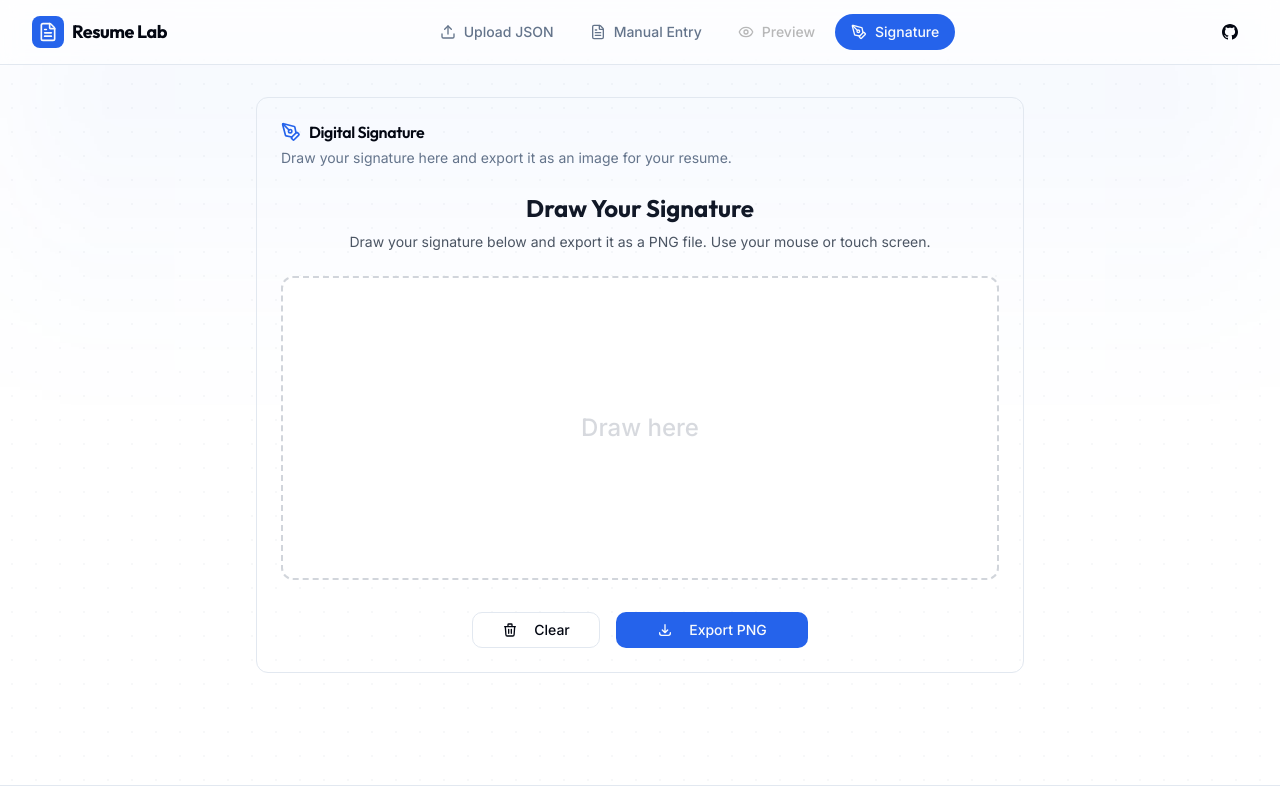
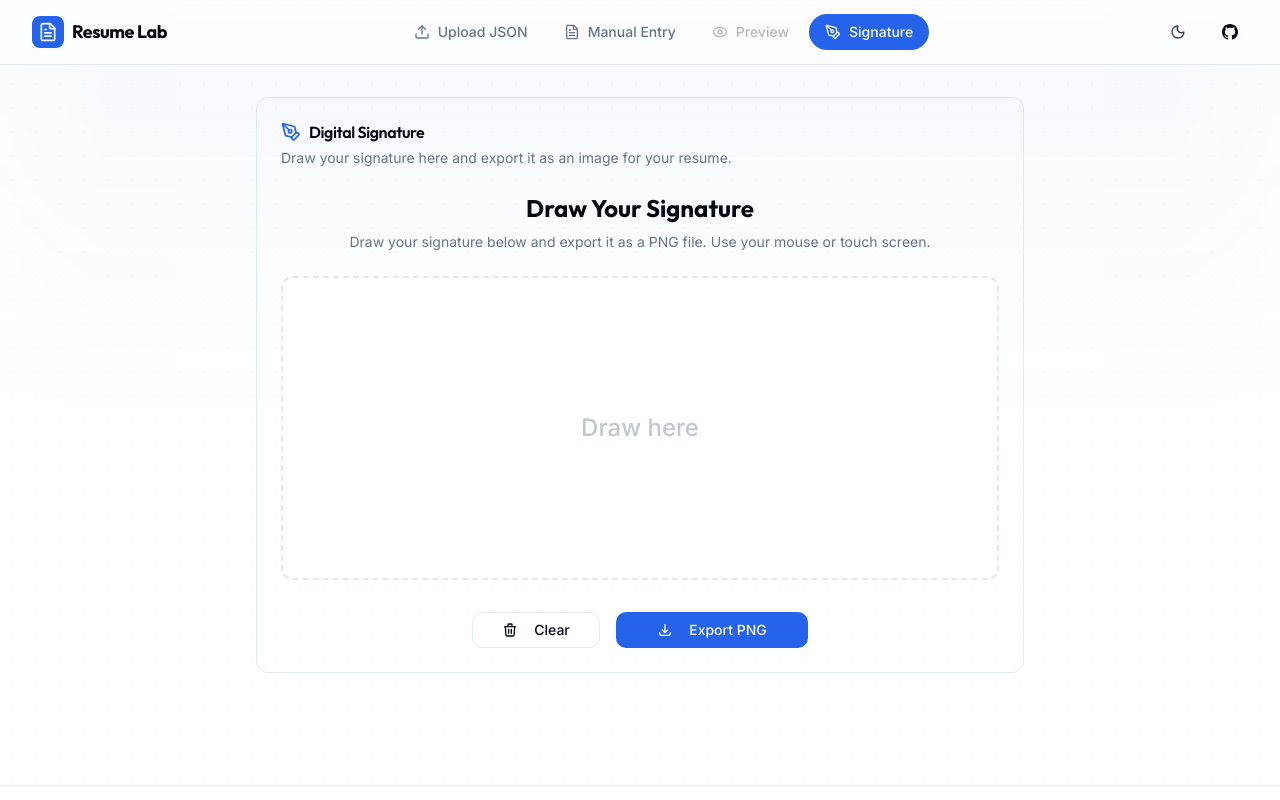
Before and after one commit to deanufriana/resume-lab, a Vue app: page / in a window 1280 px wide. Both pictures are taken after a click on the button "Signature". Shown: the top 800 px of the page. Built offline with nearby package versions, Linux system fonts and the light colour scheme.

Commit message:
feat: implement dark mode support and update UI components to use theme-aware semantic color tokens

```diff
--- a/src/App.vue
+++ b/src/App.vue
@@ -12,8 +12,9 @@ import {
   ResumeForm,
   ResumePreview,
   SignaturePad,
+  Label,
 } from "./components";
-import { FileUp, Download, Eye, PenTool, Sparkles } from "lucide-vue-next";
+import { FileUp, Download, Eye, PenTool, Sparkles, FileText } from "lucide-vue-next";
 import FileUpload from "./components/ui/FileUpload.vue";
 import { generatePDFFromElement } from "./utils/pdf";
 import { useToast } from "./composables/useToast";
--- a/src/components/Navbar.vue
+++ b/src/components/Navbar.vue
@@ -1,8 +1,19 @@
 <script setup lang="ts">
 import { ref } from "vue";
-import { Menu, X, Upload, FileText, Eye, PenTool } from "lucide-vue-next";
+import { Menu, X, Upload, FileText, Eye, PenTool, Sun, Moon } from "lucide-vue-next";
+import { useDark } from "@vueuse/core";
 import { cn } from "../utils/cn";
-import { Button } from "./ui";
+import { Button } from "./ui/index";
+
+const isDark = useDark({
+  selector: "html",
+  attribute: "class",
+  valueDark: "dark",
+  valueLight: "",
+});
+const toggleDark = () => {
+  isDark.value = !isDark.value;
+};
 
 type TabId = "upload" | "manual" | "preview" | "signature";
 
@@ -75,7 +86,18 @@ function handleNavClick(id: TabId) {
         </nav>
 
         <!-- GitHub/CTA etc -->
-        <div class="flex items-center gap-4">
+        <div class="flex items-center gap-2 sm:gap-4">
+          <Button
+            variant="ghost"
+            size="icon"
+            @click="toggleDark()"
+            class="rounded-lg"
+            aria-label="Toggle theme"
+          >
+            <Sun v-if="isDark" class="w-5 h-5 text-yellow-500" />
+            <Moon v-else class="w-5 h-5 text-slate-700" />
+          </Button>
+
           <Button
             variant="ghost"
             size="icon"
--- a/src/components/SignaturePad.vue
+++ b/src/components/SignaturePad.vue
@@ -1,11 +1,11 @@
 <template>
   <div class="flex flex-col items-center w-full max-w-3xl mx-auto">
     <div class="mb-6 text-center">
-      <h2 class="text-2xl font-bold text-gray-900 mb-2">Draw Your Signature</h2>
-      <p class="text-gray-600 text-sm">Draw your signature below and export it as a PNG file. Use your mouse or touch screen.</p>
+      <h2 class="text-2xl font-bold text-foreground mb-2">Draw Your Signature</h2>
+      <p class="text-muted-foreground text-sm">Draw your signature below and export it as a PNG file. Use your mouse or touch screen.</p>
     </div>
 
-    <div class="w-full bg-white border-2 border-dashed border-gray-300 rounded-xl overflow-hidden relative">
+    <div class="w-full bg-white border-2 border-dashed border-border rounded-xl overflow-hidden relative">
       <!-- Responsive container that maintains aspect ratio or sets limits -->
       <div class="relative w-full" style="height: 300px;">
         <canvas
@@ -17,7 +17,7 @@
           @pointerleave="stopDrawing"
         ></canvas>
         <div v-if="!hasDrawn" class="absolute inset-0 flex items-center justify-center pointer-events-none opacity-40">
-          <span class="text-2xl text-gray-400 font-medium">Draw here</span>
+          <span class="text-2xl text-muted-foreground font-medium">Draw here</span>
         </div>
       </div>
     </div>
--- a/src/components/ui/FileUpload.vue
+++ b/src/components/ui/FileUpload.vue
@@ -3,13 +3,13 @@
     <label
       :for="inputId"
       :class="cn(
-        'flex flex-col items-center justify-center w-full h-64 border-2 border-dashed border-gray-300 rounded-lg cursor-pointer bg-gray-50 hover:bg-gray-100',
+        'flex flex-col items-center justify-center w-full h-64 border-2 border-dashed border-border rounded-lg cursor-pointer bg-muted/30 hover:bg-muted/50 transition-colors',
         className
       )"
     >
       <div class="flex flex-col items-center justify-center pt-5 pb-6">
         <svg
-          class="w-10 h-10 mb-3 text-gray-400"
+          class="w-10 h-10 mb-3 text-muted-foreground"
           fill="none"
           stroke="currentColor"
           viewBox="0 0 24 24"
@@ -21,10 +21,10 @@
             d="M7 16a4 4 0 01-.88-7.903A5 5 0 1115.9 6L16 6a5 5 0 011 9.9M15 13l-3-3m0 0l-3 3m3-3v12"
           />
         </svg>
-        <p class="mb-2 text-sm text-gray-500">
+        <p class="mb-2 text-sm text-muted-foreground">
           <span class="font-semibold">Click to upload</span> or drag and drop
         </p>
-        <p class="text-xs text-gray-500">JSON file only</p>
+        <p class="text-xs text-muted-foreground">JSON file only</p>
       </div>
       <input
         :id="inputId"
--- a/src/components/ui/Select.vue
+++ b/src/components/ui/Select.vue
@@ -2,7 +2,7 @@
   <select
     :value="modelValue"
     :class="cn(
-      'flex h-10 w-full rounded-md border border-gray-300 bg-white px-3 py-2 text-sm ring-offset-background focus-visible:outline-none focus-visible:ring-2 focus-visible:ring-blue-500 focus-visible:ring-offset-2 disabled:cursor-not-allowed disabled:opacity-50',
+      'flex h-10 w-full rounded-md border border-input bg-background px-3 py-2 text-sm ring-offset-background focus-visible:outline-none focus-visible:ring-2 focus-visible:ring-ring focus-visible:ring-offset-2 disabled:cursor-not-allowed disabled:opacity-50',
       className
     )"
     :disabled="disabled"
--- a/src/components/ui/Toast.vue
+++ b/src/components/ui/Toast.vue
@@ -60,7 +60,7 @@
           <p class="flex-1 text-sm font-medium">{{ toast.message }}</p>
           <button
             @click="removeToast(toast.id)"
-            class="flex-shrink-0 text-gray-400 hover:text-gray-600 transition-colors"
+            class="flex-shrink-0 text-muted-foreground hover:text-foreground transition-colors"
           >
             <svg
               class="w-4 h-4"
@@ -89,9 +89,9 @@ import { cn } from '../../utils/cn';
 const { toasts, removeToast } = useToast();
 
 const toastVariants = {
-  success: 'bg-green-50 border-green-200 text-green-800',
-  error: 'bg-red-50 border-red-200 text-red-800',
-  info: 'bg-blue-50 border-blue-200 text-blue-800',
+  success: 'bg-green-500/10 border-green-500/20 text-green-600 dark:text-green-400',
+  error: 'bg-red-500/10 border-red-500/20 text-red-600 dark:text-red-400',
+  info: 'bg-blue-500/10 border-blue-500/20 text-blue-600 dark:text-blue-400',
 };
 </script>
 
--- a/src/style.css
+++ b/src/style.css
@@ -26,6 +26,28 @@
     --input: 214.3 31.8% 91.4%;
     --ring: 221.2 83.2% 53.3%;
     --radius: 0.75rem;
+  }
+
+  html.dark {
+    --background: 240 10% 3.9%;
+    --foreground: 0 0% 98%;
+    --card: 240 10% 3.9%;
+    --card-foreground: 0 0% 98%;
+    --popover: 240 10% 3.9%;
+    --popover-foreground: 0 0% 98%;
+    --primary: 0 0% 98%;
+    --primary-foreground: 240 5.9% 10%;
+    --secondary: 240 3.7% 15.9%;
+    --secondary-foreground: 0 0% 98%;
+    --muted: 240 3.7% 15.9%;
+    --muted-foreground: 240 5% 64.9%;
+    --accent: 240 3.7% 15.9%;
+    --accent-foreground: 0 0% 98%;
+    --destructive: 0 62.8% 30.6%;
+    --destructive-foreground: 0 0% 98%;
+    --border: 240 3.7% 15.9%;
+    --input: 240 3.7% 15.9%;
+    --ring: 240 4.9% 83.9%;
   }
 }
 
--- a/tailwind.config.js
+++ b/tailwind.config.js
@@ -1,5 +1,6 @@
 /** @type {import('tailwindcss').Config} */
 export default {
+  darkMode: "class",
   content: [
     "./index.html",
     "./src/**/*.{vue,js,ts,jsx,tsx}",
```
